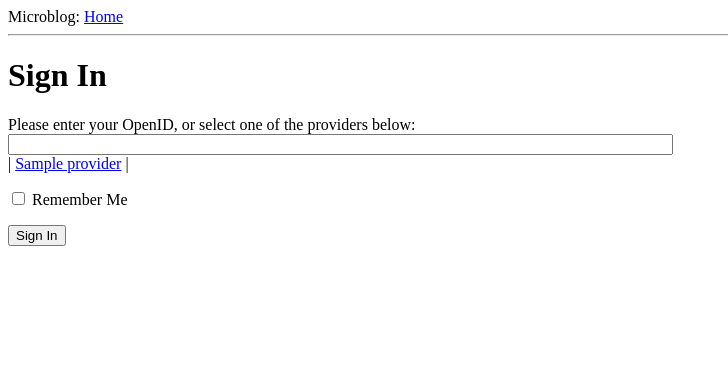
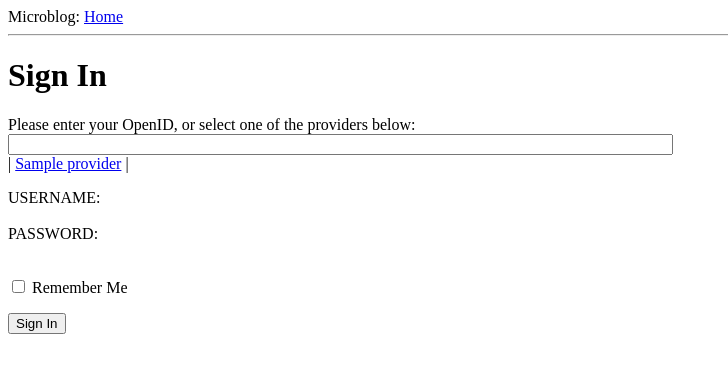
Before and after one commit to chenweizhongyi/microblog, a Flask app: template app/templates/login.html in a window 1280 px wide. Shown: the top 373 px of the page, without its empty margins (0-728 px from the left). Run offline with Flask 2, Linux system fonts and the light colour scheme; tables that the repository leaves empty hold one stand-in row (values such as "Sample post"); the template is opened without the code that fills it: values that come from a table or form of the project are taken from there, most other values are stand-ins (such as "Sample title", 1, 10 or a date in 2020).

Commit message:
Merge branch 'master' of D:\microblog with conflicts.

```diff
--- a/app/templates/login.html
+++ b/app/templates/login.html
@@ -27,6 +27,12 @@ function set_openid(openid, pr)
           <a href="javascript:set_openid('{{ pr.url }}', '{{ pr.name }}');">{{ pr.name }}</a> |
         {% endfor %}
     </p>
+    <p>
+        USERNAME:<br>
+        {{ form.username(size=80) }}<br>
+        PASSWORD:<br>
+        {{ form.password(size=80) }}<br>
+    </p>
     <p>{{ form.remember_me }} Remember Me</p>
     <p><input type="submit" value="Sign In"></p>
 </form>
```
